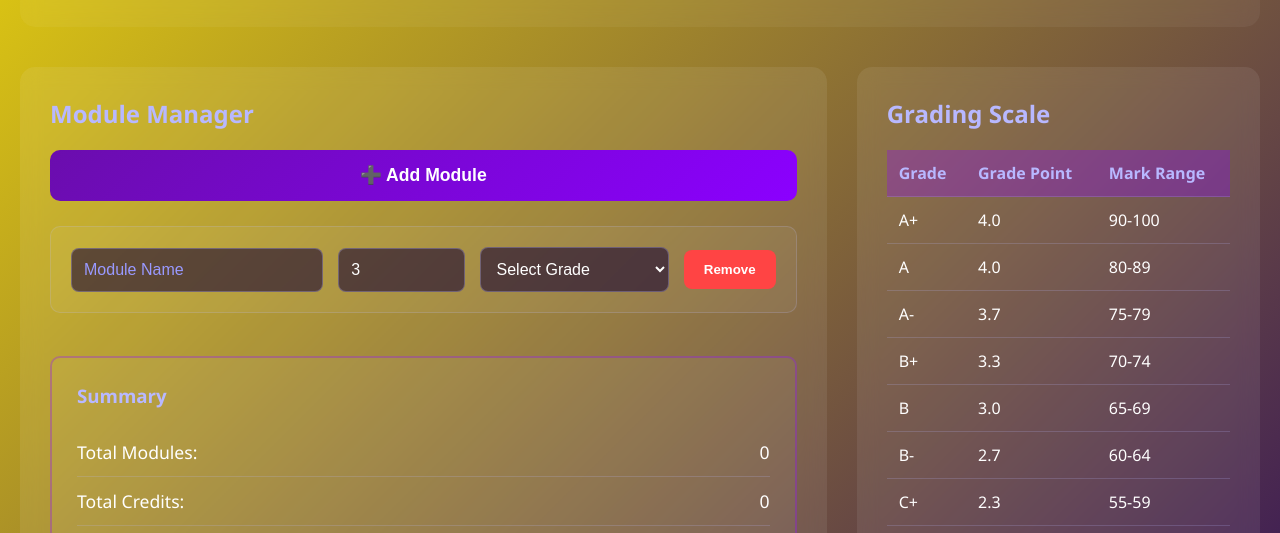
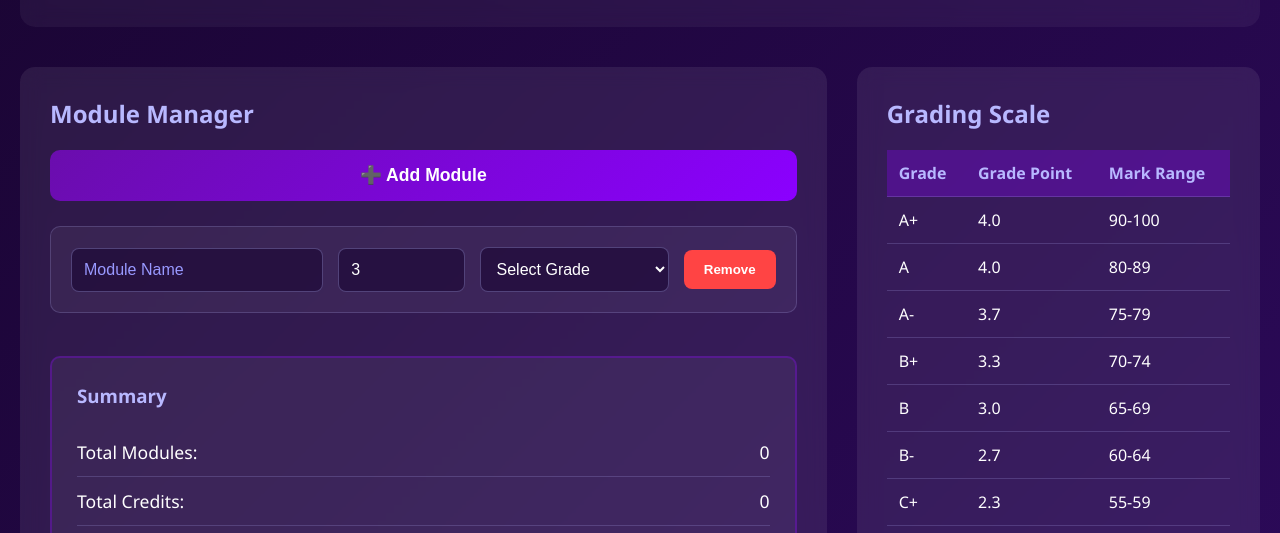
Before and after one commit to irushashaveen/Payright, a website: page demo-site/index.html in a window 1280 px wide. Shown: the part 142-675 px from the top of the page. Drawn offline with Linux system fonts and the light colour scheme.

Commit message:
color chnage to prevous . deployment pass

```diff
--- a/demo-site/style.css
+++ b/demo-site/style.css
@@ -6,7 +6,7 @@
 
 body {
     font-family: 'Segoe UI', Tahoma, Geneva, Verdana, sans-serif;
-    background: linear-gradient(135deg, #e4ce0f 0%, #2d0a5c 100%);
+    background: linear-gradient(135deg, #1a0533 0%, #2d0a5c 100%);
     color: #ffffff;
     min-height: 100vh;
     padding: 20px;
```
